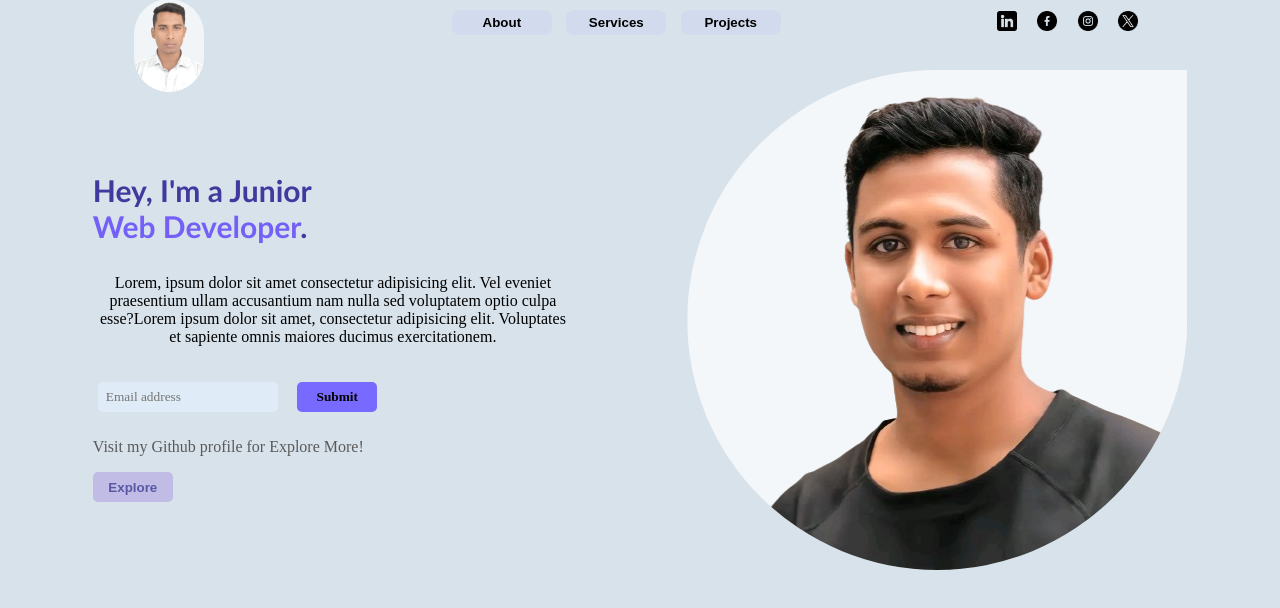
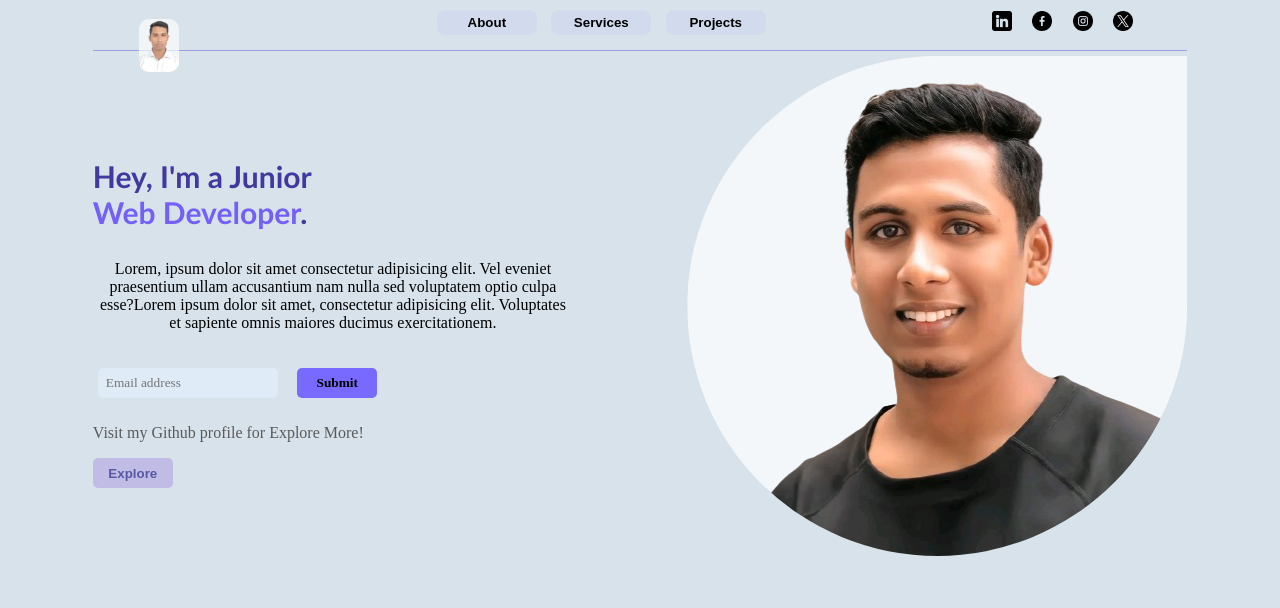
Before and after one commit to juwel-r/My-First-Portfolio, a plain HTML site: page index.html in a window 1280 px wide. In both pictures the pointer is over the picture 155 px from the left and 25 px from the top of the page. Drawn offline with Linux system fonts and the light colour scheme.

Commit message:
some changes updated

```diff
--- a/styles/style.css
+++ b/styles/style.css
@@ -14,6 +14,7 @@ body{
     align-items: center;
     height: 20px;
 
+
 }
 
 .logo, .list-menu, .social-icons{
@@ -26,8 +27,8 @@ body{
     transition:0.5s;
 }
 .site-icon:hover{
-    width: 70px;
-    border-radius: 40px;
+    width: 40px;
+    border-radius: 10px;
     margin-top: 50px;
     background-color: rgba(255, 255, 255, 0.664);
 }
@@ -91,9 +92,10 @@ ul{
     display: flex;
     justify-content: center;
     align-items: center;
-    margin: 50px auto 0px auto;
+    margin: 30px auto 0px auto;
     width: 90%;
-    /* border: 2px solid ;  */
+    border-top: 1px solid rgba(77, 77, 217, 0.456) ;
+    padding-top: 5px;
 
 }
 .author-info{
```
